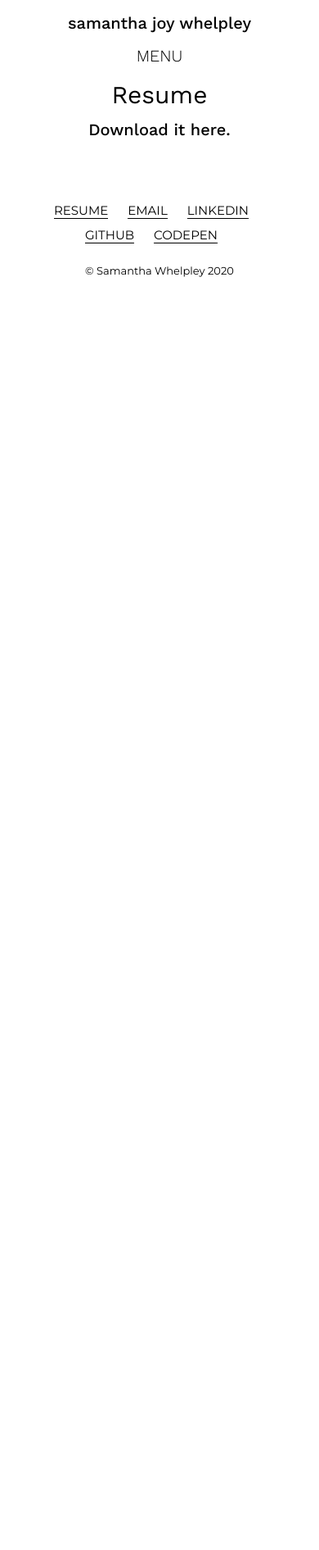
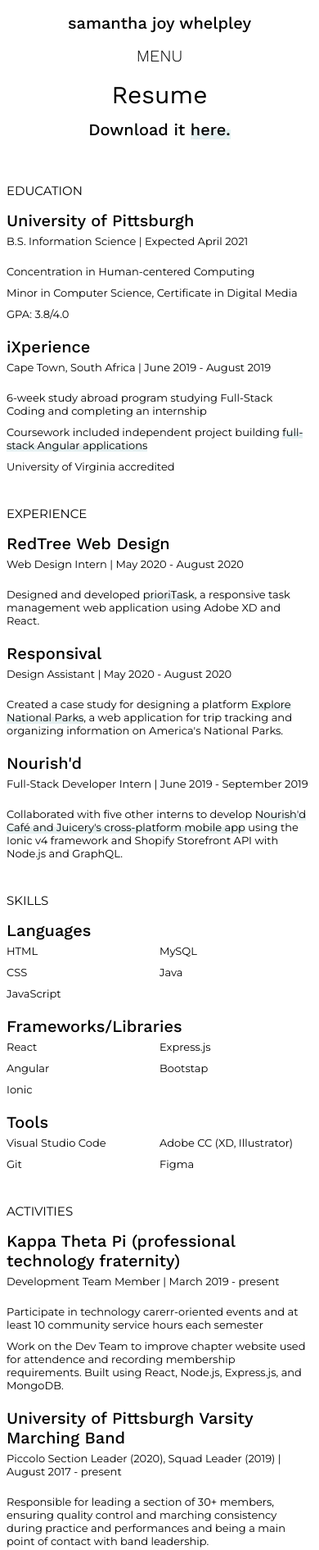
Before and after one commit to sjwhelpley/portfolio, a plain HTML site: page resume.html in a window 390 px wide. Shown: the top 1891 px of the page at 82% size. Before the commit the page ends 844 px from the top, so only its background shows below. Drawn offline with nearby package versions, Linux system fonts and the light colour scheme.

Commit message:
Filled out resume page and added to footer text

```diff
--- a/css/style.css
+++ b/css/style.css
@@ -85,15 +85,15 @@ a {
 }
 
 .c6-left {
-  grid-column: 1 / 7;
+  grid-column: 2 / 7;
 }
 
 .c6-right {
-  grid-column: 8 / 12;
+  grid-column: 7 / 12;
 }
 
 .c8-center {
-  grid-column: 2 / 10;
+  grid-column: 3 / 11;
 }
 
 /* Header */
@@ -245,8 +245,30 @@ a.active {
 /* About */
 .about {
   margin: 20px 0px;
-  display: grid;
-  grid-template-columns: 100%;
+}
+
+.portait {
+  grid-column: 2 / 12;
+}
+
+.paragraphs {
+  grid-column: 2 / 12;
+}
+
+@media only screen and (min-width: 1100px) {
+  .portait {
+    grid-column: 2 / 7;
+  }
+
+  .paragraphs {
+    grid-column: 7 / 12;
+  }
+}
+
+.img-background {
+  width: 100px;
+  height: 100px;
+  background-color: gray;
 }
 
 .portrait {
@@ -263,30 +285,34 @@ a.active {
   margin: 10px 0px;
 }
 
-.skills {
-  width: 100%;
-  padding: 0px 20px 20px 20px;
-  display: grid;
-  grid-template-columns: 100%;
+
+/* Resume */
+.resume-link {
+  text-decoration: underline;
 }
 
-.skills > h3 {
-  margin-bottom: 20px;
-  font-weight: none;
+.resume h2 {
+  padding: 10px 0 5px 0;
 }
 
-.skill-item {
-  width: 100%;
-  padding: 10px;
+.resume h3 {
+  padding: 30px 0 5px 0;
 }
 
-.skill-item > h4 {
-  font-weight: none;
-  text-transform: uppercase;
+.resume p {
+  margin-bottom: 10px;
 }
 
-.skill-item > h4 {
-  font-size: 14px;
+.skill-list {
+  display: flex;
+}
+
+.left-column {
+  flex: 50%;
+}
+
+.right-column {
+  flex: 50%;
 }
 
 /* Footer */
@@ -301,6 +327,11 @@ footer {
   flex-direction: column;
   justify-content: center;
   align-items: center;
+}
+
+.small-footer-text {
+  text-align: center;
+  font-size: 1rem;
 }
 
 .content-web {
--- a/resume.html
+++ b/resume.html
@@ -17,33 +17,125 @@
         <h2 class="name">samantha joy whelpley</h2>
         <a class="mobile-menu" onclick="toggle()"><h2>MENU</h2></a>
         <nav class="mobile-nav-bar" id="mobile-nav-bar">
-          <h3 class="nav-links"><a class="active" href="/">Work</a></h3>
+          <h3 class="nav-links"><a class="hover" href="/">Work</a></h3>
           <h3 class="nav-links"><a class="hover" href="about">About</a></h3>
-          <h3 class="nav-links"><a class="hover" href="resume">Resume</a></h3>
+          <h3 class="nav-links"><a class="active" href="resume">Resume</a></h3>
         </nav>
 
         <nav class="content-web nav-bar">
-          <h3 class="nav-links"><a class="active" href="/">Work</a></h3>
+          <h3 class="nav-links"><a class="hover" href="/">Work</a></h3>
           <h3 class="nav-links"><a class="hover" href="about">About</a></h3>
-          <h3 class="nav-links"><a class="hover" href="resume">Resume</a></h3>
+          <h3 class="nav-links"><a class="active" href="resume">Resume</a></h3>
         </nav>
     </header>
 
     <section class="c12 intro">
-      <h1 class="intro-title">Resume</h1>
-      <h2 class="intro-details">Download it here.</h2>
+        <h1 class="intro-title">Resume</h1>
+        <h2 class="intro-details">Download it <a class="highlight" href="#">here.</a></h2>
     </section>
 
-    <main class="c8-center portfolio">
+    <main class="c8-center resume">
+        <h3>Education</h3>
+        <h2>University of Pittsburgh</h2>
+        <p>B.S. Information Science | Expected April 2021</p>
+        <br>
+        <p>Concentration in Human-centered Computing</p>
+        <p>Minor in Computer Science, Certificate in Digital Media</p>
+        <p>GPA: 3.8/4.0</p>
 
+        <h2>iXperience</h2>
+        <p>Cape Town, South Africa | June 2019 - August 2019</p>
+        <br>
+        <p>6-week study abroad program studying Full-Stack Coding and completing an internship</p>
+        <p>Coursework included independent project building <a class="highlight" href="#">full-stack Angular applications</a></p>
+        <p>University of Virginia accredited</p>
+
+        <h3>Experience</h3>
+        <h2>RedTree Web Design</h2>
+        <p>Web Design Intern | May 2020 - August 2020</p>
+        <br>
+        <p>Designed and developed <a class="highlight" href="#">prioriTask</a>, a responsive task management web application using Adobe XD and React.</p>
+
+        <h2>Responsival</h2>
+        <p>Design Assistant | May 2020 - August 2020</p>
+        <br>
+        <p>Created a case study for designing a platform <a class="highlight" href="#">Explore National Parks</a>, a web application for trip tracking and organizing information on America's National Parks.</p>
+
+        <h2>Nourish'd</h2>
+        <p>Full-Stack Developer Intern | June 2019 - September 2019</p>
+        <br>
+        <p>Collaborated with five other interns to develop <a class="highlight" href="#">Nourish'd Café and Juicery's cross-platform mobile app</a> using the Ionic v4 framework and Shopify Storefront API with Node.js and GraphQL.</p>
+
+        <h3>Skills</h3>
+        <h2>Languages</h2>
+        <div class="skill-list">
+            <div class="left-column">
+                <p>HTML</p>
+                <p>CSS</p>
+                <p>JavaScript</p>
+            </div>
+            <div class="right-column">
+                <p>MySQL</p>
+                <p>Java</p>
+            </div>
+        </div>
+
+
+        <h2>Frameworks/Libraries</h2>
+        <div class="skill-list">
+            <div class="left-column">
+                <p>React</p>
+                <p>Angular</p>
+                <p>Ionic</p>
+            </div>
+            <div class="right-column">
+                <p>Express.js</p>
+                <p>Bootstap</p>
+            </div>
+        </div>
+
+        <h2>Tools</h2>
+        <div class="skill-list">
+            <div class="left-column">
+                <p>Visual Studio Code</p>
+                <p>Git</p>
+            </div>
+            <div class="right-column">
+                <p>Adobe CC (XD, Illustrator)</p>
+                <p>Figma</p>
+            </div>
+        </div>
+
+
+        <h3>Activities</h3>
+        <h2>Kappa Theta Pi (professional technology fraternity)</h2>
+        <p>Development Team Member | March 2019 - present</p>
+        <br>
+        <p>Participate in technology carerr-oriented events and at least 10 community service hours each semester</p>
+        <p>Work on the Dev Team to improve chapter website used for attendence and recording membership requirements.
+            Built using React, Node.js, Express.js, and MongoDB.
+        </p>
+
+        <h2>University of Pittsburgh Varsity Marching Band</h2>
+        <p>Piccolo Section Leader (2020), Squad Leader (2019) | August 2017 - present</p>
+        <br>
+        <p>Responsible for leading a section of 30+ members, ensuring quality control and marching consistency during practice and performances and being a main point of contact with band leadership.</p>
+        <p>Practice over 8 hours a week and participate in at least 10 performances during the Fall semester.</p>
+
+        <h2>Tau Beta Sigma, national band service sorority</h2>
+        <p>Member, Focus on Five Committee Head (2019) | August 2018 - present</p>
+        <br>
+        <p>Participate in at least four service and fundraising events for our bands and local community each semester.</p>
+        <p>Plan events that promote leadership, music appreciation, and diversity, specifically women in the music profession.</p>
     </main>
 
     <footer class="c12">
       <div class="social-media">
-        <h3><a href="#">RESUME</a> <a href="mailto:sjw86@pitt.edu">EMAIL</a> <a href="https://www.linkedin.com/in/samanthawhelpley/" target="_blank">LINKEDIN</a>
+        <h3><a href="mailto:sjw86@pitt.edu">EMAIL</a> <a href="https://www.linkedin.com/in/samanthawhelpley/" target="_blank">LINKEDIN</a>
           <a href="https://github.com/sjwhelpley" target="_blank">GITHUB</a> <a href="https://codepen.io/samwhelpley/" target="_blank">CODEPEN</a></h3>
       </div>
-      <p>&copy; Samantha Whelpley 2020</p>
+      <p class="small-footer-text">Made with HTML, CSS and ❤️ by Samantha Whelpley.</p>
+      <p class="small-footer-text">&copy; 2020</p>
     </footer>
   </body>
 </html>
```
Also changed, not shown: about.html (+34 -34 lines), index.html (+4 -3 lines).
